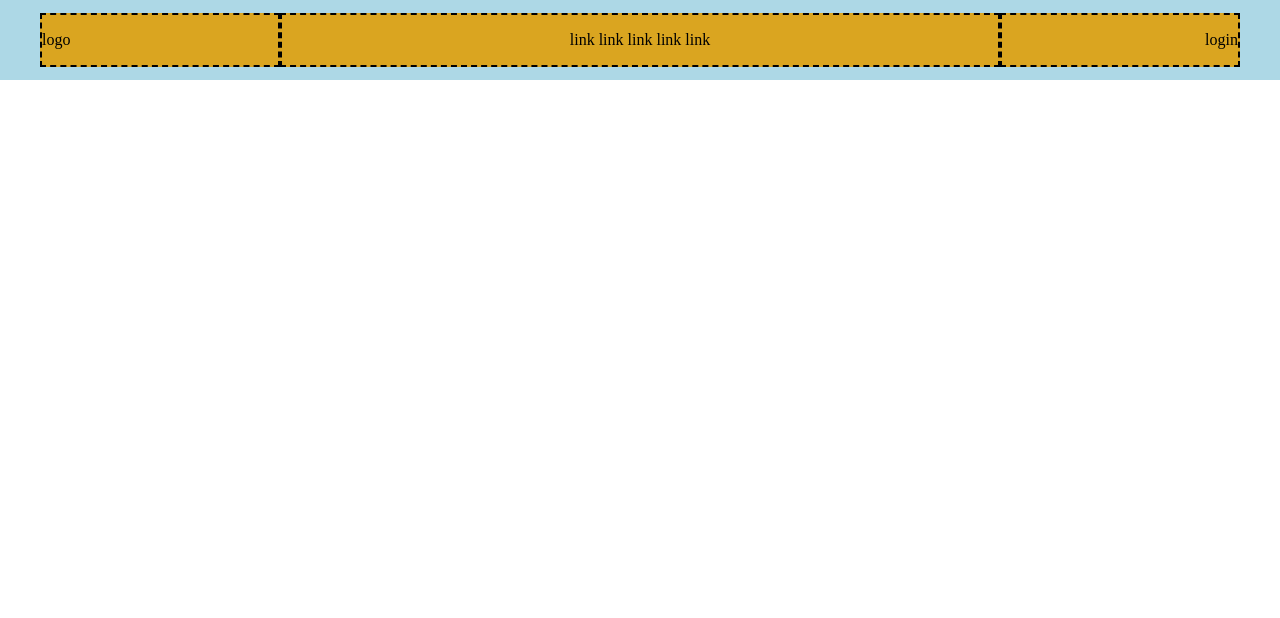
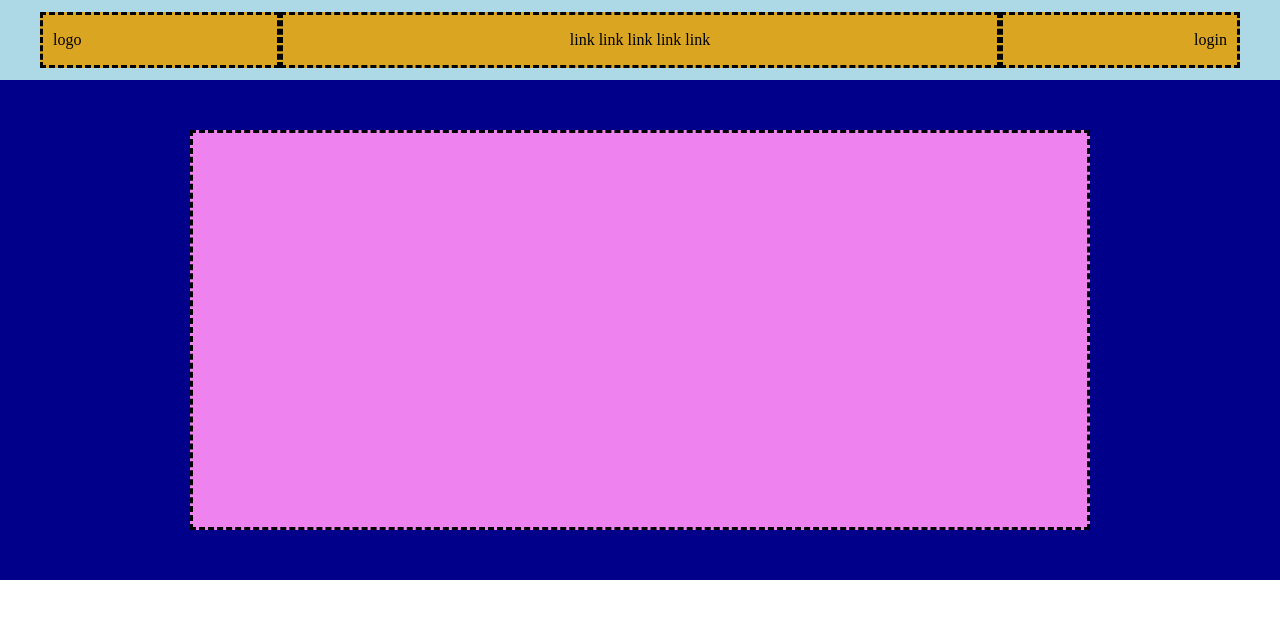
Before and after one commit to Vittoriocorradi/htmlcss-struttura-discord, a plain HTML site: page index.html in a window 1280 px wide. Drawn offline with Linux system fonts and the light colour scheme.

Commit message:
Header-bottom

```diff
--- a/css/style.css
+++ b/css/style.css
@@ -9,7 +9,7 @@
 /* Debug */
 
 .debug .dash {
-    border: 2px dashed black;
+    border: 3px dashed black;
 }
 
 .debug .header-top {
@@ -22,7 +22,21 @@
     min-height: 50px;
 }
 
-/* Header */
+.debug .header-bottom {
+    height: 500px;
+    background-color: #00008B;
+}
+
+.debug .jumbotron {
+    height: 400px;
+   background-color: #EE82EE;
+}
+
+.debug section {
+    height: 600px;
+}
+
+/* Header Top*/
 
 .header-top {
     display: flex;
@@ -47,4 +61,26 @@ nav {
 
 nav .right {
     text-align: right;
+    padding-right: 10px
 }
+
+nav .left {
+    padding-left: 10px;
+}
+
+/* Header */
+
+.header-bottom {
+    padding: 50px;
+}
+
+.header-bottom .jumbotron {
+    width: 900px;
+    margin: auto;
+}
+
+/* Main Section */
+
+section {
+
+}
--- a/index.html
+++ b/index.html
@@ -18,13 +18,15 @@
             </nav>
         </div>
         <div class="header-bottom">
-
+            <div class="jumbotron dash"></div>
         </div>
     </header>
     <!-- /Header -->
     <!-- Main -->
     <main>
+        <section>
 
+        </section>
     </main>
     <!-- /Main -->
     <!-- Footer -->
```
